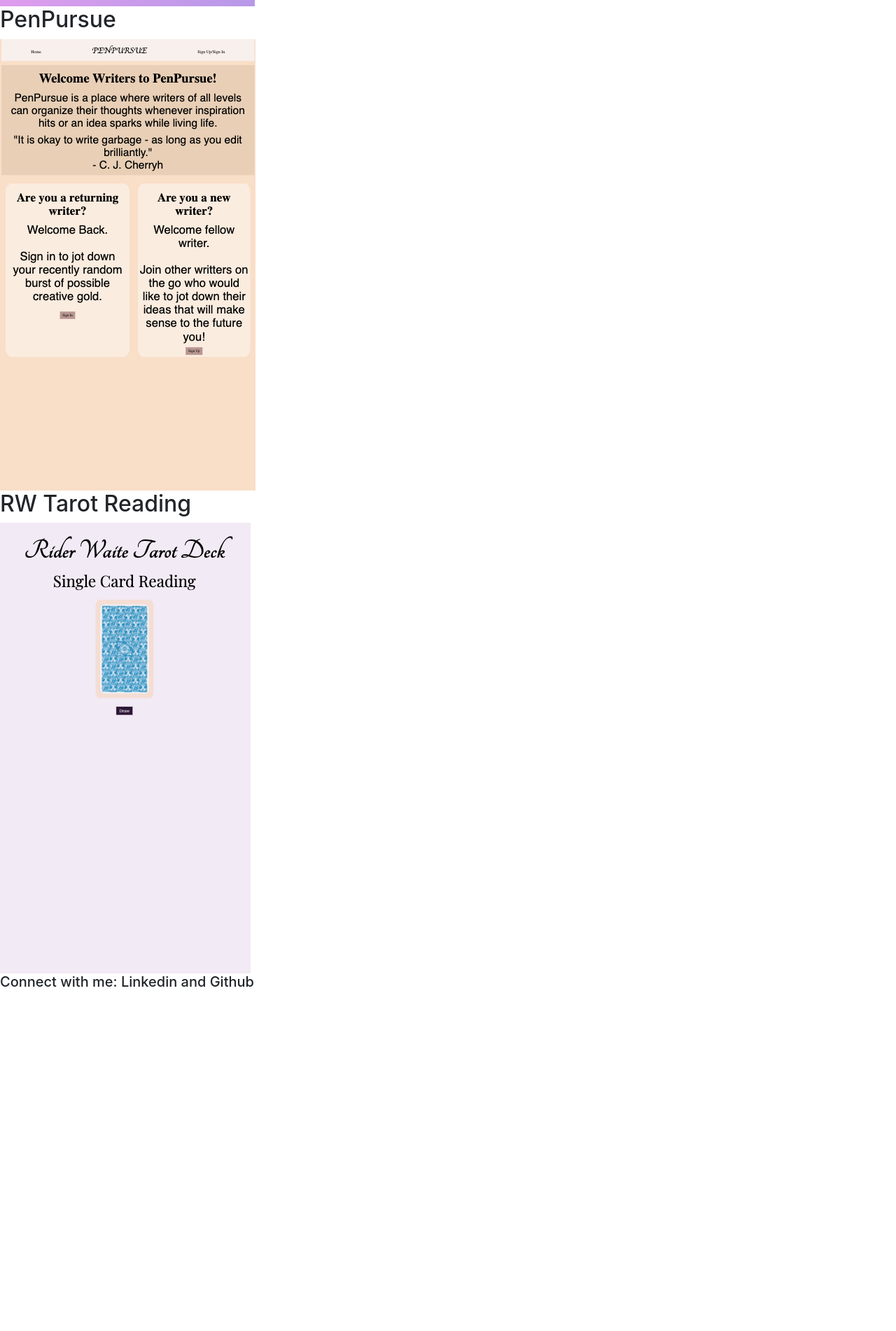
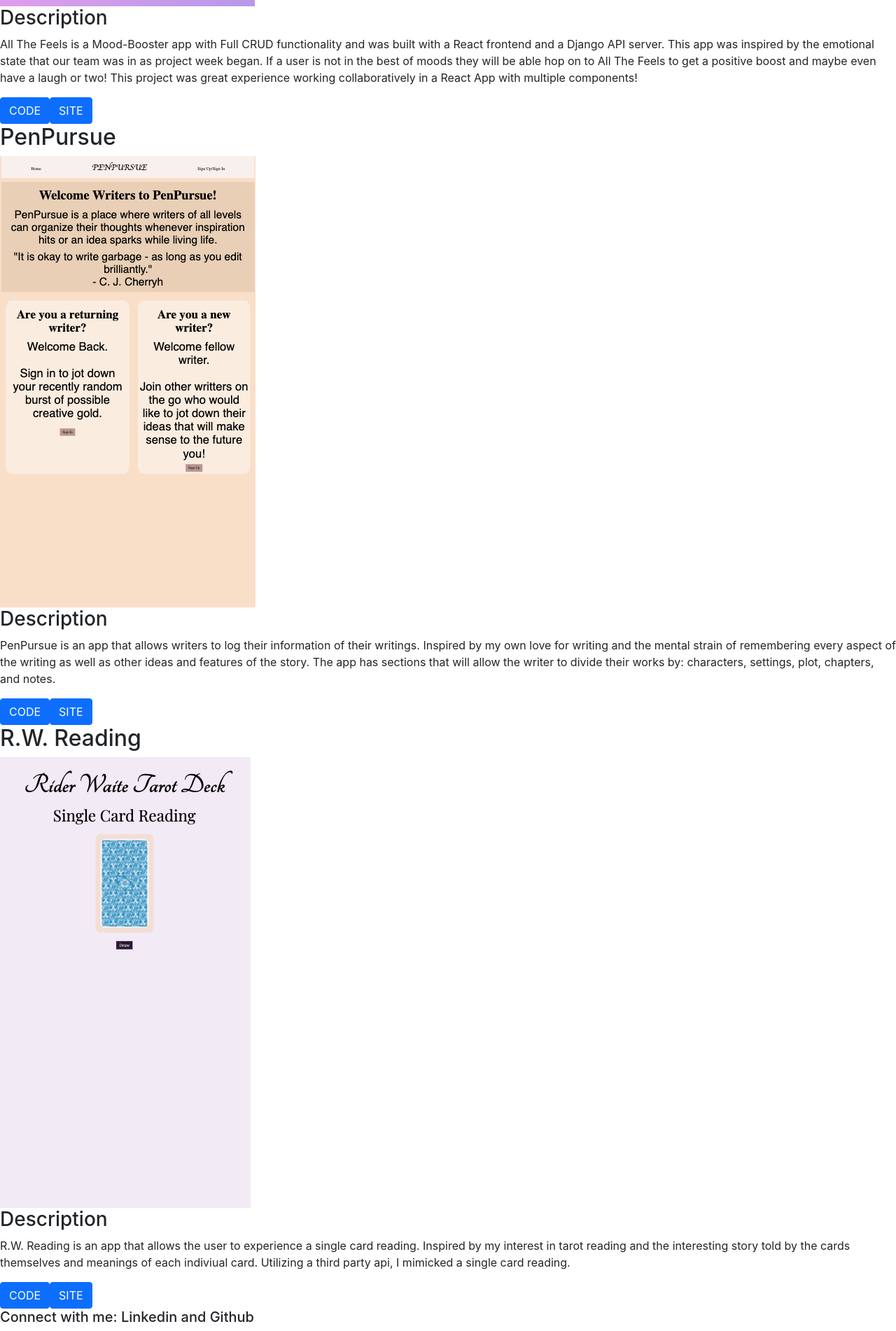
Before and after one commit to rayuchtai/portfolio, a React (Create React App) app: page /portfolio in a window 1280 px wide. Shown: the part 780-2682 px from the top of the page at 70% size. Before the commit the page ends 2203 px from the top, so only its background shows below. Built offline with nearby package versions, Linux system fonts and the light colour scheme.

Commit message:
added proj desc, links, and other things

```diff
--- a/src/components/Portfolio.js
+++ b/src/components/Portfolio.js
@@ -4,23 +4,53 @@ const Portfolio = () => {
   return (
     <>
       <h1>Projects</h1>
-      <div className="projects">
-        <div className="atf-project">
+      <div className="project-list">
+        <div className="project">
           <h2>All The Feels</h2>
-          <div className="atf-info">
+          <div className="info">
             <img src="imgs/atf.png" alt="all_the_feels" />
+            <div className="desc">
+              <h3>Description</h3>
+              <p>
+                All The Feels is a Mood-Booster app with Full CRUD functionality and was built with a React frontend and a Django API server. This app was inspired by the emotional state that our team was in as project week began. If a user is not in the best of moods they will be able hop on to All The Feels to get a positive boost and maybe even have a laugh or two! This project was great experience working collaboratively in a React App with multiple components!
+              </p>
+              <div className="project-links">
+                <a href="https://github.com/thewrightbrandon/All_The_Feels_CRA" className="btn btn-primary" target="_blank">CODE</a>
+                <a href="https://all-the-feels-app.herokuapp.com/" className="btn btn-primary" target="_blank">SITE</a>
+              </div>
+            </div>
           </div>
         </div>
-        <div className="penpursue-project">
+        <div className="project">
           <h2>PenPursue</h2>
-          <div className="pen-info">
+          <div className="info">
             <img src="imgs/penpursue.png" alt="penpursue" />
+            <div className="desc">
+              <h3>Description</h3>
+              <p>
+                PenPursue is an app that allows writers to log their information of their writings. Inspired by my own love for writing and the mental strain of remembering every aspect of the writing as well as other ideas and features of the story. The app has sections that will allow the writer to divide their works by: characters, settings, plot, chapters, and notes.
+              </p>
+              <div className="project-links">
+                <a href="https://github.com/rayuchtai/penpursue" className="btn btn-primary" target="_blank">CODE</a>
+                <a href="https://penpursue.herokuapp.com/elements" className="btn btn-primary" target="_blank">SITE</a>
+              </div>
+            </div>
           </div>
         </div>
-        <div className="tarot-project">
-          <h2>RW Tarot Reading</h2>
-          <div className="tarot-info">
+        <div className="project">
+          <h2>R.W. Reading</h2>
+          <div className="info">
             <img src="imgs/tarot.png" alt="tarot" />
+            <div className="desc">
+              <h3>Description</h3>
+              <p>
+                R.W. Reading is an app that allows the user to experience a single card reading. Inspired by my interest in tarot reading and the interesting story told by the cards themselves and meanings of each indiviual card. Utilizing a third party api, I mimicked a single card reading.
+              </p>
+              <div className="project-links">
+                <a href="https://github.com/rayuchtai/tarotreading" className="btn btn-primary" target="_blank">CODE</a>
+                <a href="https://rider-waite-tarot-simple-app.netlify.app/" className="btn btn-primary" target="_blank">SITE</a>
+              </div>
+            </div>
           </div>
         </div>
       </div>
```
